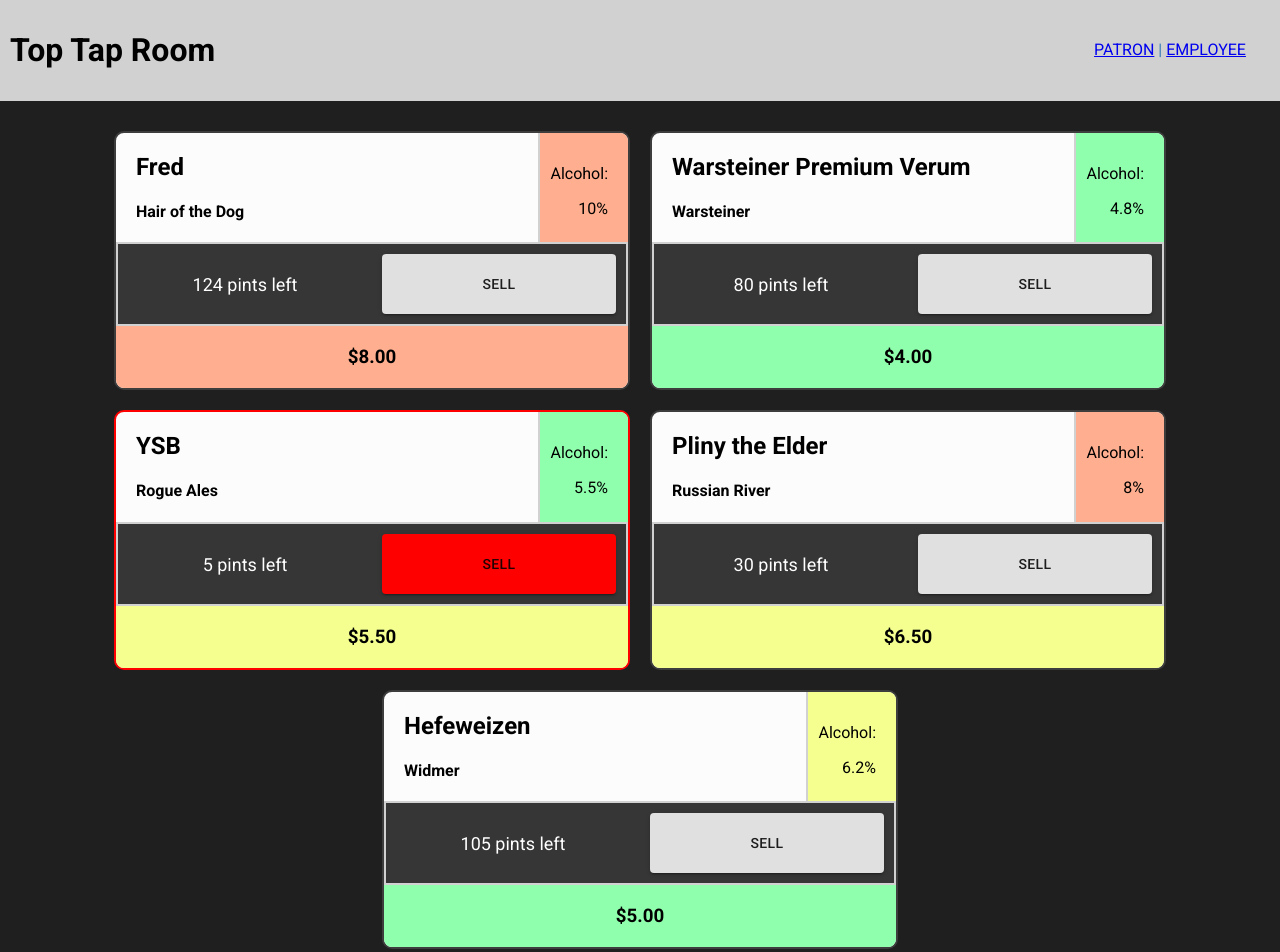
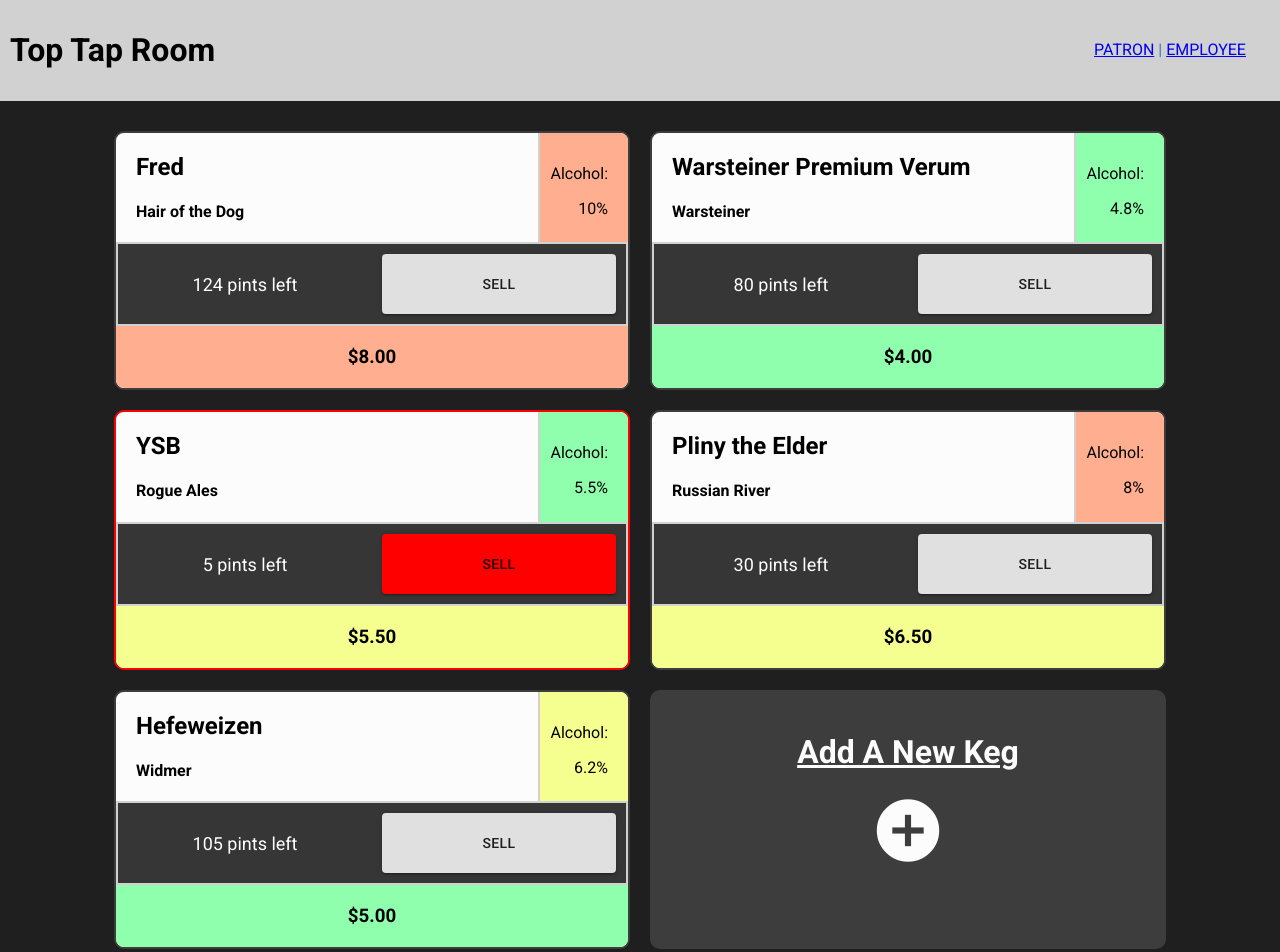
Before and after one commit to LiamPKenna/tap-room, a React (Create React App) app: page /emp in a window 1280 px wide. Shown: the top 952 px of the page. Built offline with nearby package versions, Linux system fonts and the light colour scheme.

Commit message:
Add link for new keg

```diff
--- a/src/components/KegList.jsx
+++ b/src/components/KegList.jsx
@@ -1,5 +1,6 @@
 import React from 'react';
 import Keg from './Keg';
+import NewKegLink from './NewKegLink';
 import kegs from '../kegs';
 
 function KegList(props) {
@@ -16,6 +17,7 @@
       {kegs.map((keg,index) =>
         (<Keg keg={keg} key={index} employee={props.employee} />)
       )}
+      {(props.employee) ? <NewKegLink /> : ''}
     </div>
   )
 }
--- /dev/null
+++ b/src/components/NewKegLink.jsx
@@ -0,0 +1,30 @@
+import React from 'react';
+import Icon from '@material-ui/core/Icon';
+import { Link } from 'react-router-dom';
+
+function NewKegLink(props) {
+
+  const kegStyle = {
+    width: '40%',
+    border: '2px solid #3d3d3d',
+    borderRadius: '10px',
+    overflow: 'hidden',
+    margin: '10px',
+    padding: '20px 0px',
+    textAlign: 'center',
+    backgroundColor: '#3d3d3d',
+    color: '#fcfcfc',
+    minWidth: '325px',
+  };
+  return (
+    <Link to="/new_keg" style={kegStyle}>
+      <div >
+        <h1>Add A New Keg</h1>
+        <Icon style={{ fontSize: 75 }}>add_circle</Icon>
+      </div>
+    </Link>
+  );
+
+}
+
+export default NewKegLink;
```
